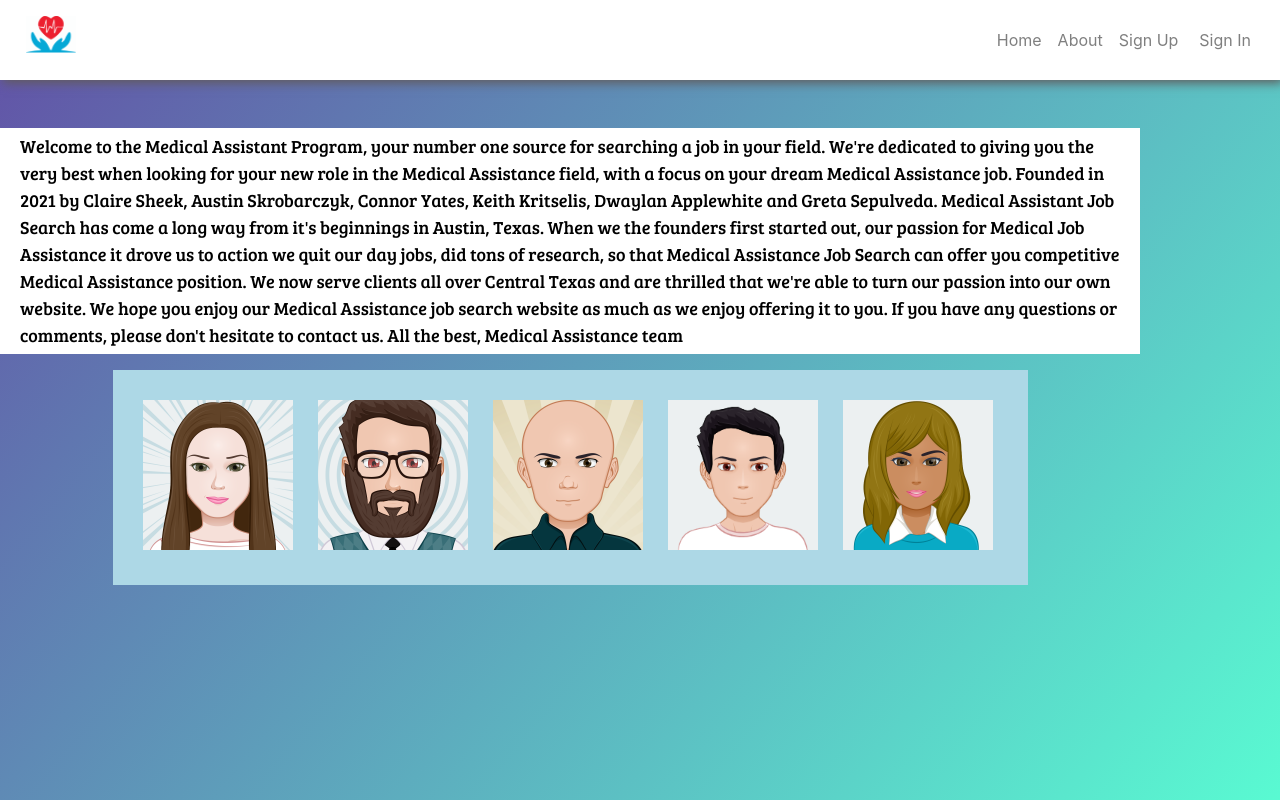
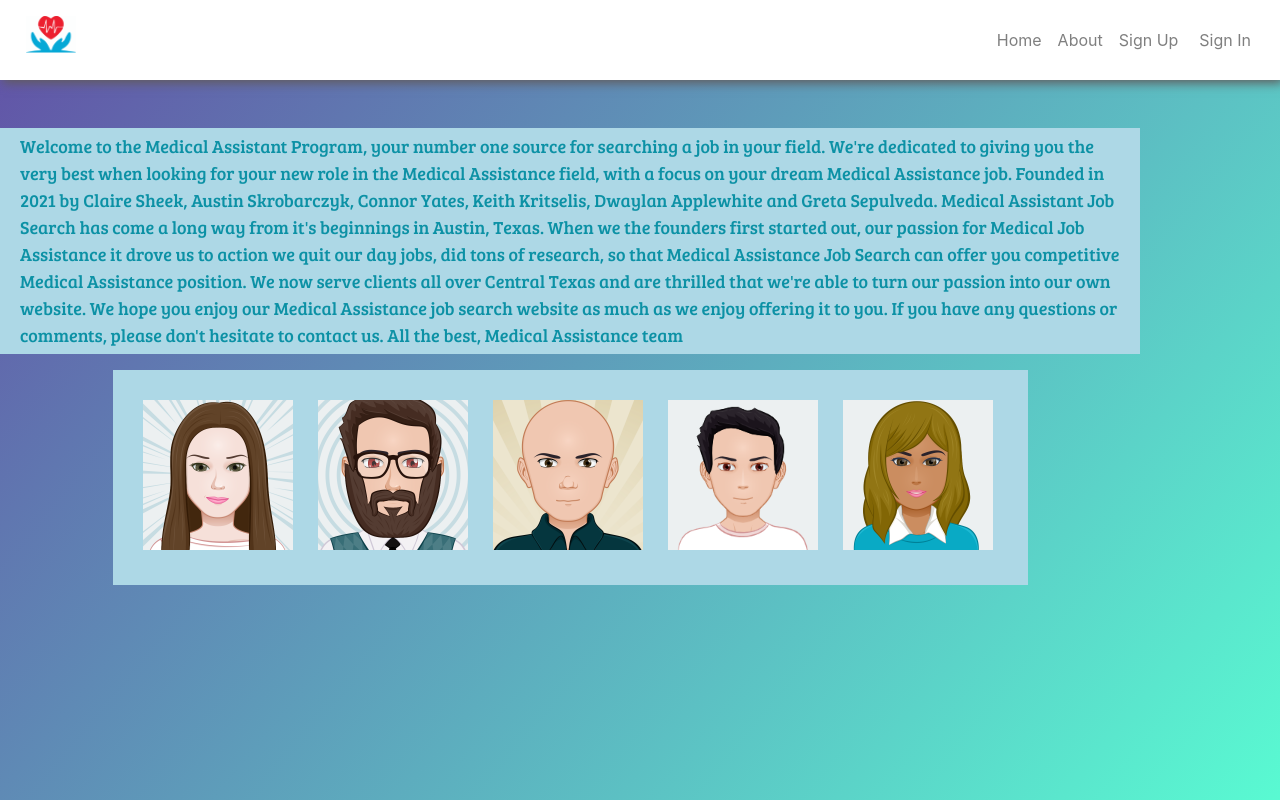
Before and after one commit to theMVPshop/dt04, a React (Create React App) app in the folder client/: page /about in a window 1280 px wide. Built offline with nearby package versions, Linux system fonts and the light colour scheme.

Commit message:
updated css container

```diff
--- a/client/src/Components/About.css
+++ b/client/src/Components/About.css
@@ -10,16 +10,17 @@
     line-height: 100%;
     margin:auto;
     position: absolute;
-    color:white;
+    color:rgb(13, 45, 227);
   }
 
 .container {
-  background-color:white;
+  background-color:lightblue;
   margin-top: 8rem;
 
 }
 .container p{
-color:black;
+color:rgb(12, 145, 165);
+align-content: center;
 }
 
 
@@ -39,6 +40,7 @@ justify-content: space-between;
 .Gallery {
   align-content: left;
   background-color: lightblue;
+  justify-content: space-between;
   padding-top: 20px;
   padding-right: 20px;
   padding-bottom: 20px;
@@ -61,8 +63,6 @@ justify-content: space-between;
    }
 
   p {
-
-  margin-top:3rem;
   font-family: 'Bree Serif', serif;
   color:#ffffff;
   font-display: center;
```
